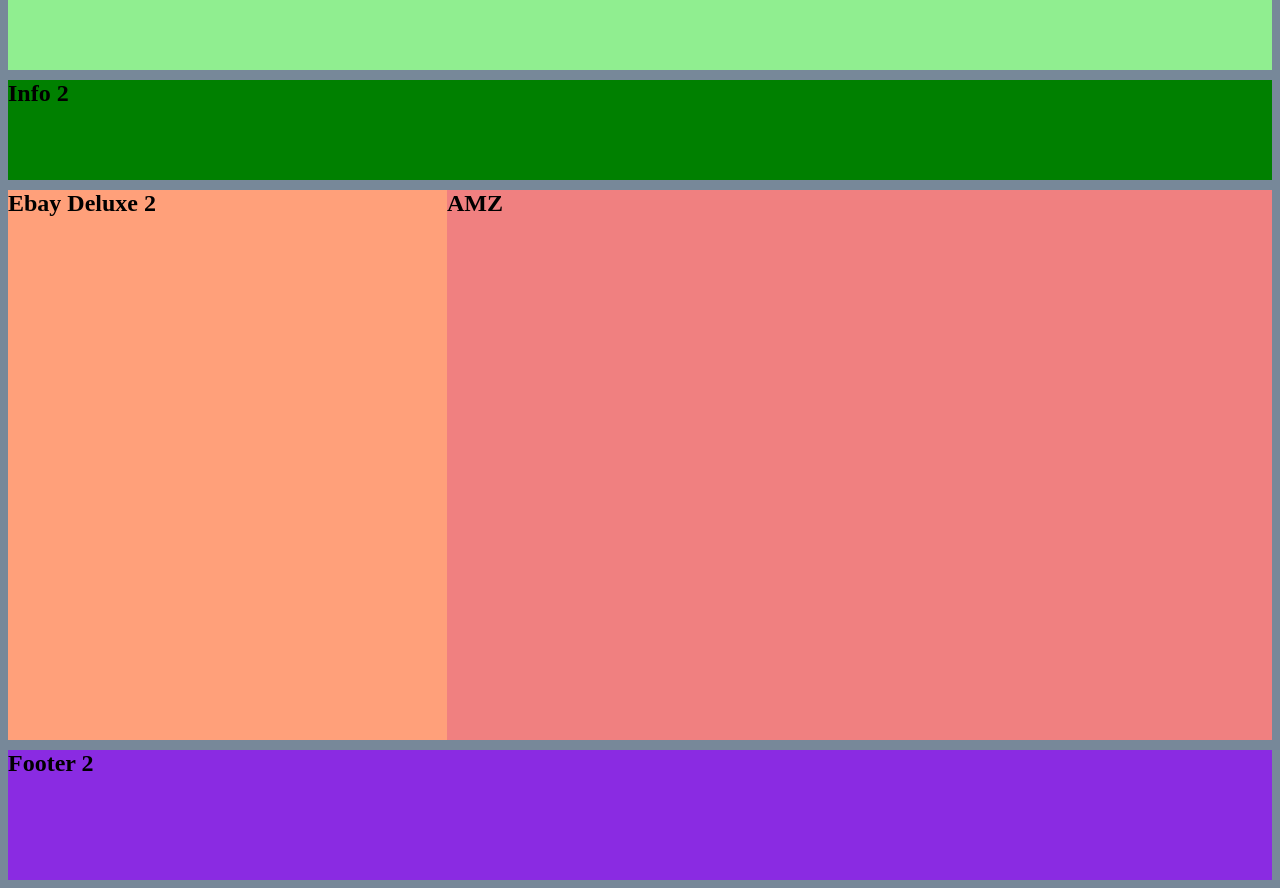
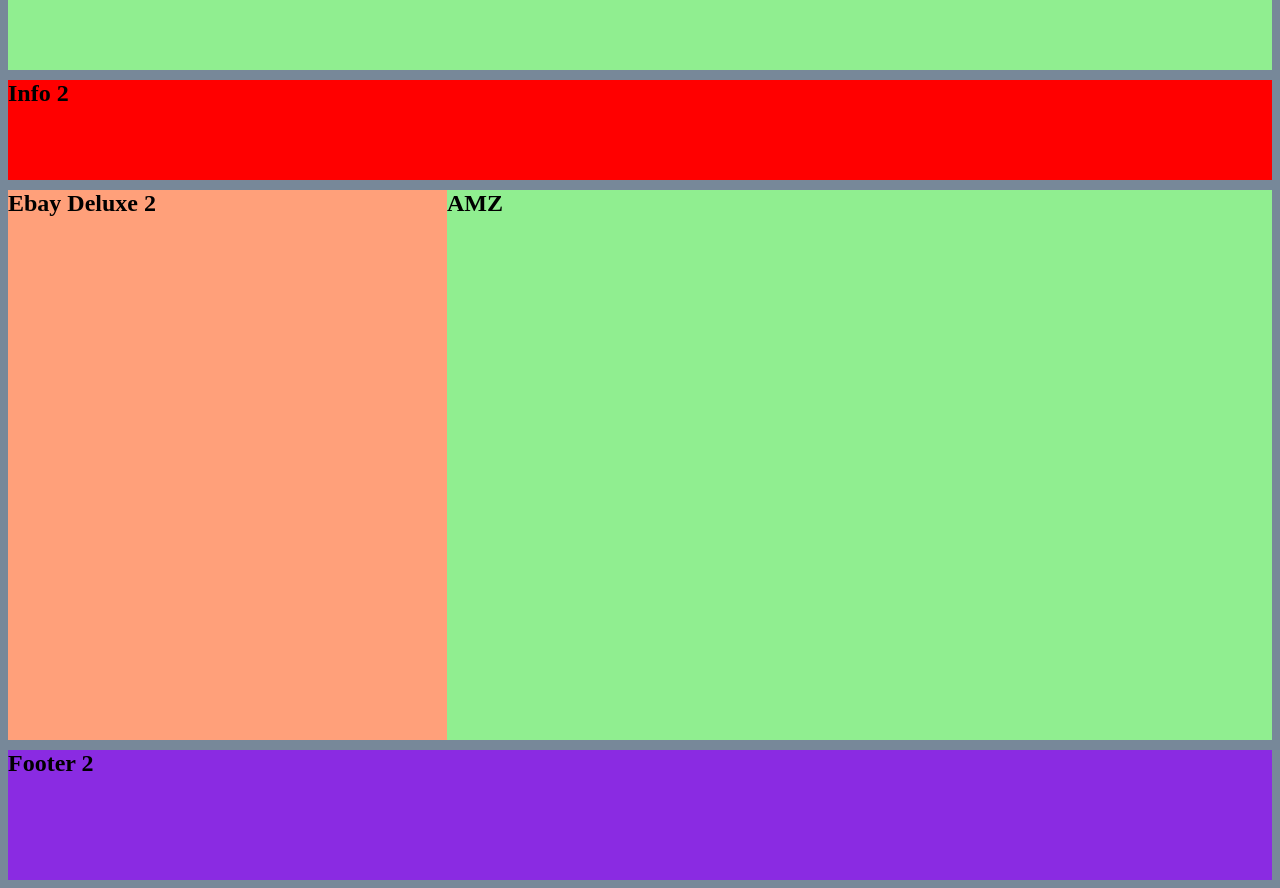
Before and after one commit to MrKlix/session1_homeworks, a plain HTML site: page index.html in a window 1280 px wide. Shown: the part 38-926 px from the top of the page. Drawn offline with Linux system fonts and the light colour scheme.

Commit message:
Noch ein Test

```diff
--- a/styles.css
+++ b/styles.css
@@ -14,7 +14,7 @@ main {
 }
 
 .info {
-    background-color: green;
+    background-color: red;
     width: 0 auto;
     height: 100px;
     margin-bottom: 10px;
@@ -22,14 +22,14 @@ main {
 }
 
 .amz {
-    background-color: lightcoral;
+    background-color: lightgreen;
     width: 825px;
     height: 550px;
     float: right;
 }
 
 .amz:hover {
-    background-color: orange;
+    background-color: lightcoral;
     width: 825px;
     height: 550px;
     float: right;
```
